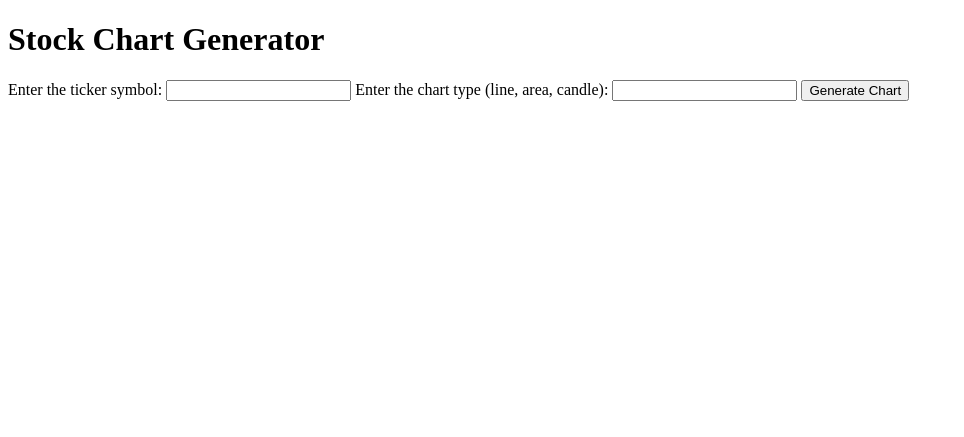
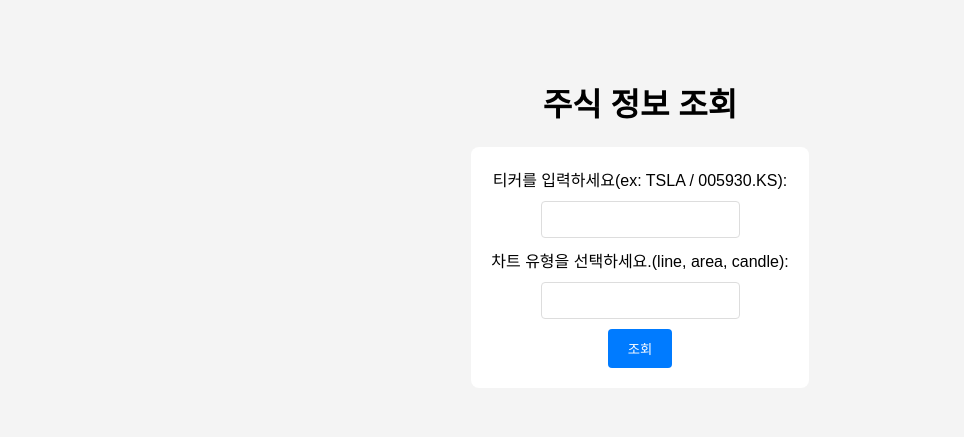
Before and after one commit to MinSeongKim1/AzureProject, a Flask app: page / in a window 1280 px wide. Shown: the top 437 px of the page, without its empty margins (0-964 px from the left). Run offline with Flask 3, Linux system fonts and the light colour scheme.

Commit message:
Update index.html

```diff
--- a/templates/index.html
+++ b/templates/index.html
@@ -2,16 +2,47 @@
 <html lang="en">
 <head>
     <meta charset="UTF-8">
-    <title>Stock Chart Generator</title>
+    <title>Stock Info</title>
+    <style>
+        body {
+            font-family: Arial, sans-serif;
+            background-color: #f4f4f4;
+            text-align: center;
+            padding: 50px;
+        }
+        form {
+            background-color: white;
+            padding: 20px;
+            border-radius: 8px;
+            display: inline-block;
+        }
+        input[type=text] {
+            padding: 10px;
+            margin: 10px 0;
+            border: 1px solid #ddd;
+            border-radius: 4px;
+        }
+        input[type=submit] {
+            padding: 10px 20px;
+            background-color: #007bff;
+            color: white;
+            border: none;
+            border-radius: 4px;
+            cursor: pointer;
+        }
+        input[type=submit]:hover {
+            background-color: #0056b3;
+        }
+    </style>
 </head>
 <body>
-    <h1>Stock Chart Generator</h1>
+    <h1>주식 정보 조회</h1>
     <form method="POST">
-        <label for="ticker">Enter the ticker symbol:</label>
-        <input type="text" id="ticker" name="ticker" required>
-        <label for="chart_type">Enter the chart type (line, area, candle):</label>
-        <input type="text" id="chart_type" name="chart_type" required>
-        <input type="submit" value="Generate Chart">
+        <label for="ticker">티커를 입력하세요(ex: TSLA / 005930.KS):</label><br>
+        <input type="text" id="ticker" name="ticker" required><br>
+        <label for="chart_type">차트 유형을 선택하세요.(line, area, candle):</label><br>
+        <input type="text" id="chart_type" name="chart_type" required><br>
+        <input type="submit" value="조회">
     </form>
 </body>
 </html>
```
